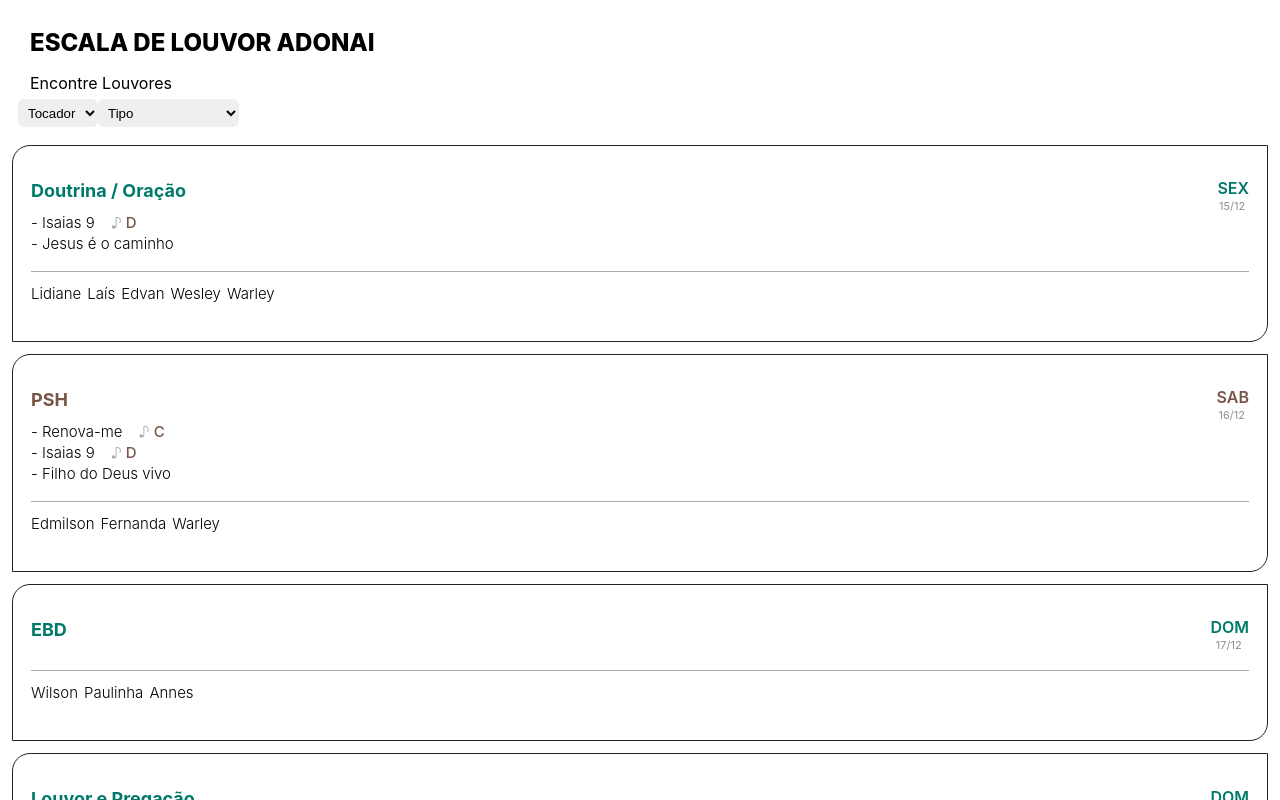
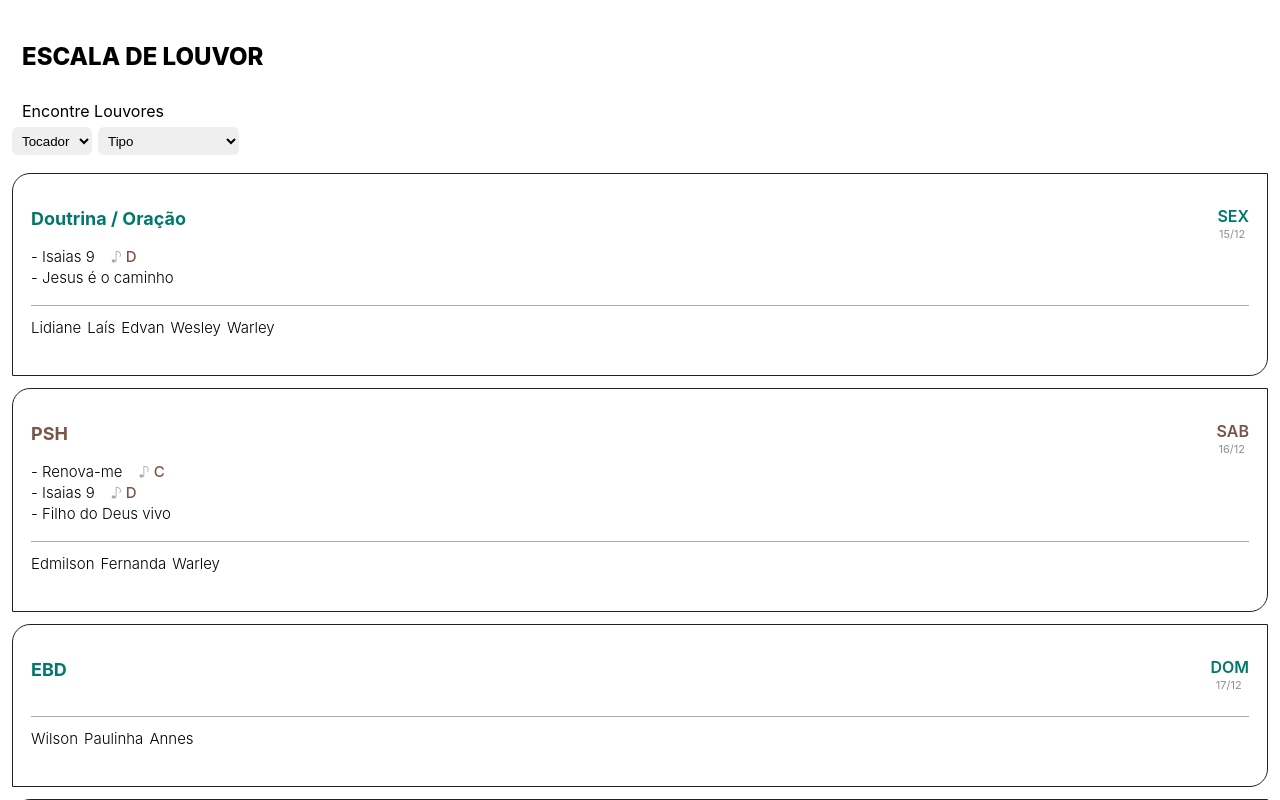
Before and after one commit to hupernikomen/scalepraise, a React (Create React App) app: page / in a window 1280 px wide. Shown: the top 800 px of the page. Built offline with nearby package versions, Linux system fonts and the light colour scheme.

Commit message:
Postagem

```diff
--- a/src/App.js
+++ b/src/App.js
@@ -200,11 +200,11 @@ export default function App() {
 
   return (
     <div style={{ padding: 12 }}>
-      <h1 style={{ marginLeft: 18, fontSize: 24, fontWeight: 800 }}>ESCALA DE LOUVOR ADONAI</h1>
+      <h1 style={{ margin: '30px 10px', fontSize: 24, fontWeight: 800 }}>ESCALA DE LOUVOR</h1>
 
       <div>
-        <label style={{ margin: '18px' }}>Encontre Louvores</label>
-        <div style={{ display: 'flex', margin: '6px' }}>
+        <label style={{ margin: '10px' }}>Encontre Louvores</label>
+        <div style={{ display: 'flex', margin: '6px 0', gap: 6 }}>
           <select style={{ height: 28, padding: '6px', borderRadius: 6, border: 0, outline: 'none' }} onChange={(e) => setTocador(e.target.value)}>
             <option>Tocador</option>
             {tocadores.map((tocador) => (
--- a/src/CalendarItem/estilo.css
+++ b/src/CalendarItem/estilo.css
@@ -11,6 +11,7 @@
   justify-content: space-between;
   align-items: flex-end;
   flex-wrap: wrap;
+  margin-bottom: 6px;
 }
 
 .title {
```
